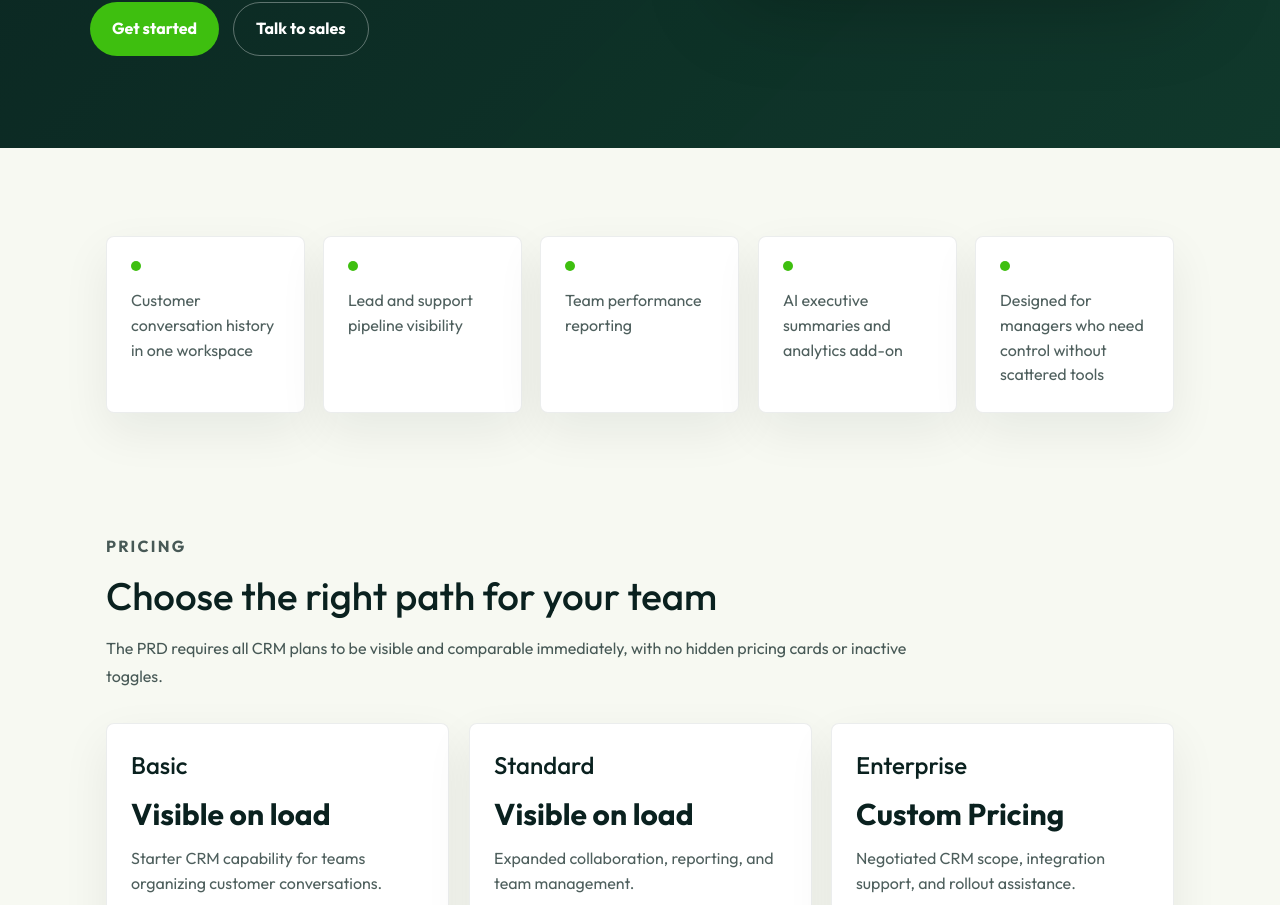
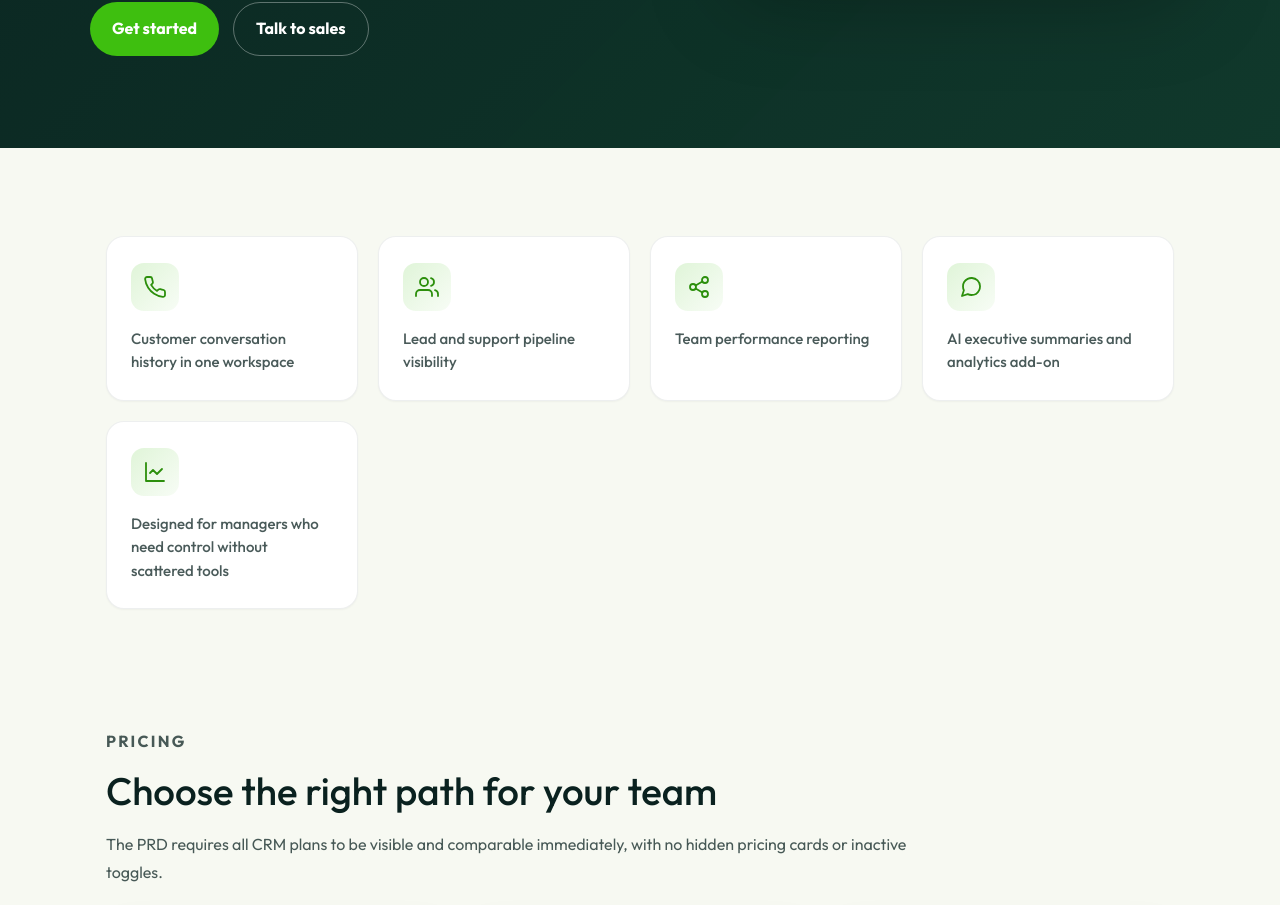
Before and after one commit to Oladhimeji88/new-modal, a Next.js app: page /crm in a window 1280 px wide. Shown: the part 883-1788 px from the top of the page. Built offline with nearby package versions, Linux system fonts and the light colour scheme.

Commit message:
Update CRM image and enhance product pillar styles for improved UI presentation

```diff
--- a/app/crm/page.tsx
+++ b/app/crm/page.tsx
@@ -10,7 +10,7 @@ export default function CrmPage() {
       subtitle="A communication CRM for growing African businesses"
       description="NativeTalk CRM gives larger teams visibility into customer conversations, sales follow-up, support performance, and team accountability across calls and messaging channels."
       image={{
-        src: "/product/crm.png",
+        src: "/ZenBook Duo 16.png",
         alt: "NativeTalk CRM customer conversation workspace",
       }}
       bullets={[
--- a/src/app/components/ProductLandingPage.tsx
+++ b/src/app/components/ProductLandingPage.tsx
@@ -1,5 +1,41 @@
+import type { ReactNode } from "react";
 import { NavigationWrapper } from "./NavigationWrapper";
 import { ScrollToTop } from "./ScrollToTop";
+
+// Modern line icons cycled across the capability cards.
+const PILLAR_ICONS: ReactNode[] = [
+  // Phone / call
+  <svg key="phone" viewBox="0 0 24 24" fill="none" stroke="currentColor" strokeWidth="1.8" strokeLinecap="round" strokeLinejoin="round" aria-hidden="true">
+    <path d="M22 16.92v3a2 2 0 0 1-2.18 2 19.79 19.79 0 0 1-8.63-3.07 19.5 19.5 0 0 1-6-6 19.79 19.79 0 0 1-3.07-8.67A2 2 0 0 1 4.11 2h3a2 2 0 0 1 2 1.72c.13.96.36 1.9.7 2.81a2 2 0 0 1-.45 2.11L8.09 9.91a16 16 0 0 0 6 6l1.27-1.27a2 2 0 0 1 2.11-.45c.91.34 1.85.57 2.81.7A2 2 0 0 1 22 16.92Z" />
+  </svg>,
+  // Team / inbox
+  <svg key="team" viewBox="0 0 24 24" fill="none" stroke="currentColor" strokeWidth="1.8" strokeLinecap="round" strokeLinejoin="round" aria-hidden="true">
+    <path d="M17 21v-2a4 4 0 0 0-4-4H5a4 4 0 0 0-4 4v2" />
+    <circle cx="9" cy="7" r="4" />
+    <path d="M23 21v-2a4 4 0 0 0-3-3.87M16 3.13a4 4 0 0 1 0 7.75" />
+  </svg>,
+  // Routing / share
+  <svg key="route" viewBox="0 0 24 24" fill="none" stroke="currentColor" strokeWidth="1.8" strokeLinecap="round" strokeLinejoin="round" aria-hidden="true">
+    <circle cx="18" cy="5" r="3" />
+    <circle cx="6" cy="12" r="3" />
+    <circle cx="18" cy="19" r="3" />
+    <path d="m8.59 13.51 6.83 3.98M15.41 6.51 8.59 10.49" />
+  </svg>,
+  // Channels / message
+  <svg key="chat" viewBox="0 0 24 24" fill="none" stroke="currentColor" strokeWidth="1.8" strokeLinecap="round" strokeLinejoin="round" aria-hidden="true">
+    <path d="M21 11.5a8.38 8.38 0 0 1-.9 3.8 8.5 8.5 0 0 1-7.6 4.7 8.38 8.38 0 0 1-3.8-.9L3 21l1.9-5.7a8.38 8.38 0 0 1-.9-3.8 8.5 8.5 0 0 1 4.7-7.6 8.38 8.38 0 0 1 3.8-.9h.5a8.48 8.48 0 0 1 8 8v.5Z" />
+  </svg>,
+  // Analytics / chart
+  <svg key="chart" viewBox="0 0 24 24" fill="none" stroke="currentColor" strokeWidth="1.8" strokeLinecap="round" strokeLinejoin="round" aria-hidden="true">
+    <path d="M3 3v18h18" />
+    <path d="m19 9-5 5-4-4-3 3" />
+  </svg>,
+  // AI / sparkle
+  <svg key="spark" viewBox="0 0 24 24" fill="none" stroke="currentColor" strokeWidth="1.8" strokeLinecap="round" strokeLinejoin="round" aria-hidden="true">
+    <path d="M12 3v3m0 12v3M5.6 5.6l2.1 2.1m8.6 8.6 2.1 2.1M3 12h3m12 0h3M5.6 18.4l2.1-2.1m8.6-8.6 2.1-2.1" />
+    <circle cx="12" cy="12" r="3" />
+  </svg>,
+];
 
 type Plan = {
   name: string;
@@ -55,9 +91,9 @@ export function ProductLandingPage({
         </section>
 
         <section className="nt-product-pillars" aria-label={`${label} capabilities`}>
-          {bullets.map((bullet) => (
+          {bullets.map((bullet, i) => (
             <article key={bullet}>
-              <span />
+              <span className="nt-product-pillar-icon">{PILLAR_ICONS[i % PILLAR_ICONS.length]}</span>
               <p>{bullet}</p>
             </article>
           ))}
--- a/src/styles/polish.css
+++ b/src/styles/polish.css
@@ -863,11 +863,10 @@ body {
 
 .nt-product-pillars {
   display: grid;
-  gap: 18px;
-  grid-template-columns: repeat(5, minmax(0, 1fr));
+  gap: 20px;
+  grid-template-columns: repeat(auto-fit, minmax(210px, 1fr));
 }
 
-.nt-product-pillars article,
 .nt-product-plans article {
   background: white;
   border: 1px solid rgba(10, 33, 31, 0.08);
@@ -876,16 +875,74 @@ body {
   padding: 24px;
 }
 
-.nt-product-pillars span {
-  background: #3ebf0f;
-  border-radius: 999px;
-  display: block;
-  height: 10px;
-  margin-bottom: 18px;
-  width: 10px;
+/* Modern capability cards (icon badge + copy) */
+.nt-product-pillars article {
+  background: #fff;
+  border: 1px solid rgba(10, 33, 31, 0.07);
+  border-radius: 18px;
+  box-shadow: 0 1px 2px rgba(10, 33, 31, 0.04);
+  display: flex;
+  flex-direction: column;
+  gap: 16px;
+  overflow: hidden;
+  padding: 26px 24px;
+  position: relative;
+  transition: transform 0.4s cubic-bezier(0.16, 1, 0.3, 1),
+    box-shadow 0.4s ease, border-color 0.4s ease;
 }
 
-.nt-product-pillars p,
+.nt-product-pillars article::before {
+  background: linear-gradient(90deg, #3ebf0f, #87ff5c);
+  content: "";
+  height: 3px;
+  left: 0;
+  opacity: 0;
+  position: absolute;
+  right: 0;
+  top: 0;
+  transition: opacity 0.4s ease;
+}
+
+.nt-product-pillars article:hover {
+  border-color: rgba(62, 191, 15, 0.4);
+  box-shadow: 0 22px 50px rgba(10, 33, 31, 0.1);
+  transform: translateY(-4px);
+}
+
+.nt-product-pillars article:hover::before {
+  opacity: 1;
+}
+
+.nt-product-pillar-icon {
+  align-items: center;
+  background: linear-gradient(135deg, rgba(62, 191, 15, 0.16), rgba(62, 191, 15, 0.04));
+  border-radius: 13px;
+  color: #2c8f0c;
+  display: flex;
+  flex-shrink: 0;
+  height: 48px;
+  justify-content: center;
+  transition: transform 0.4s cubic-bezier(0.16, 1, 0.3, 1);
+  width: 48px;
+}
+
+.nt-product-pillars article:hover .nt-product-pillar-icon {
+  transform: scale(1.08) rotate(-4deg);
+}
+
+.nt-product-pillar-icon svg {
+  height: 24px;
+  width: 24px;
+}
+
+.nt-product-pillars p {
+  color: rgba(10, 33, 31, 0.74);
+  font-size: 15px;
+  font-weight: 500;
+  line-height: 1.55;
+  margin: 0;
+}
+
 .nt-product-plans p {
   color: rgba(10, 33, 31, 0.72);
   line-height: 1.55;
@@ -919,6 +976,7 @@ body {
 }
 
 .nt-product-gallery-item {
+  aspect-ratio: 396 / 769;
   background: transparent;
   flex: 0 0 auto;
   height: 460px;
@@ -930,7 +988,7 @@ body {
   display: block;
   height: 100%;
   object-fit: contain;
-  width: auto;
+  width: 100%;
 }
 
 .nt-product-gallery-item:hover {
```
